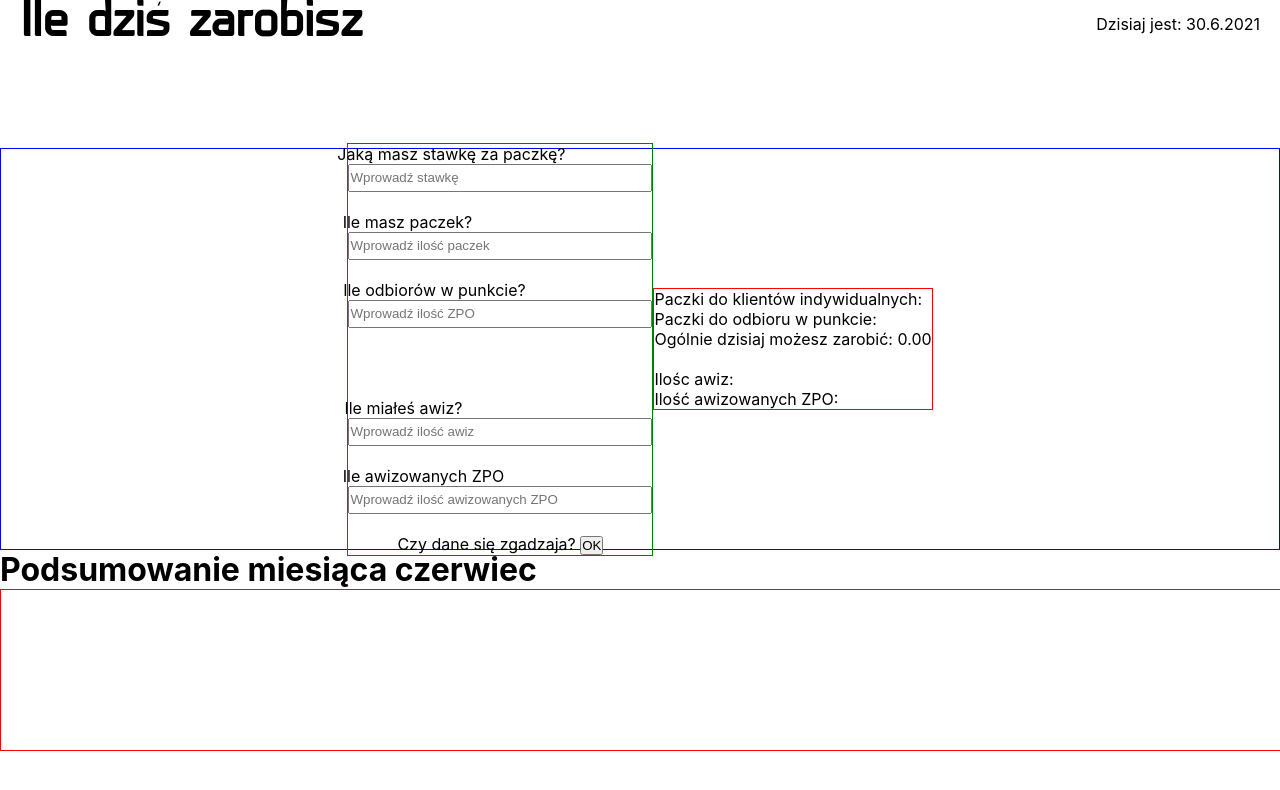
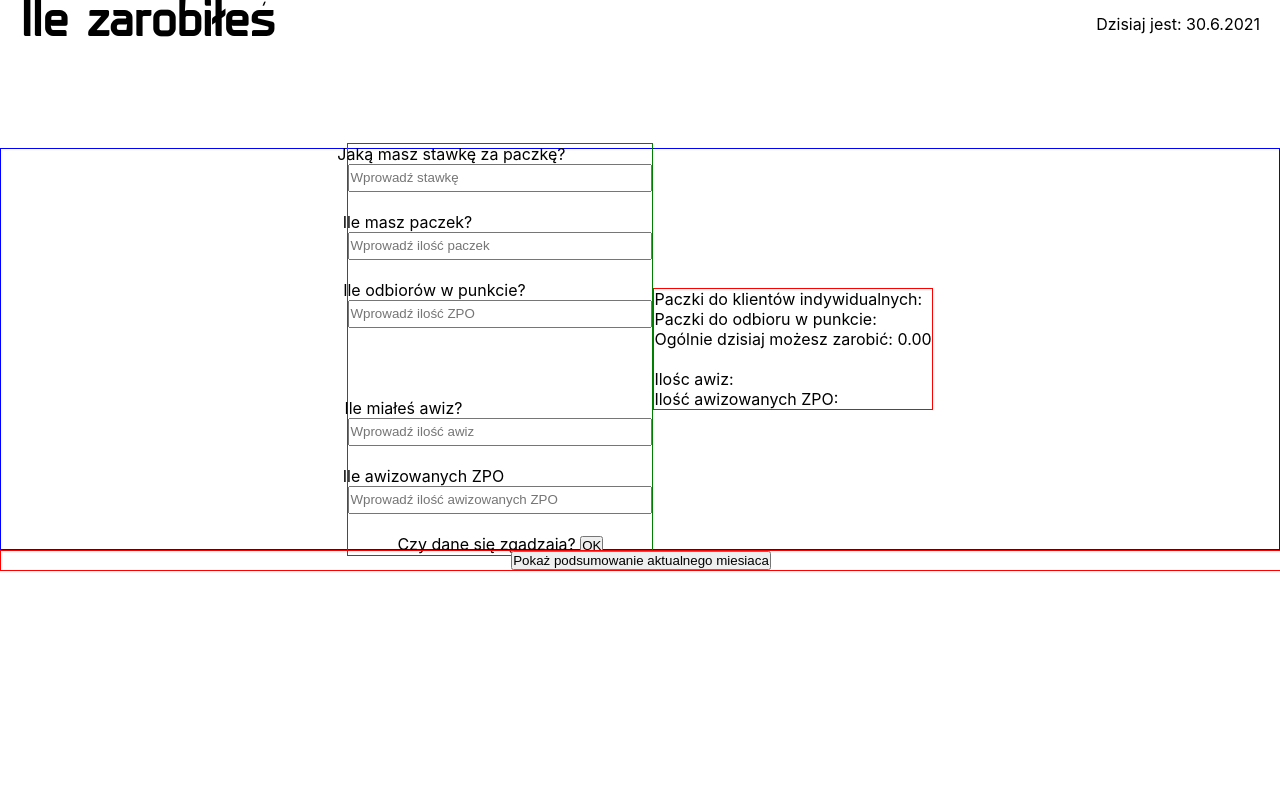
Before and after one commit to RaQ13/MyApp, a React (Create React App) app in the folder my-app/: page / in a window 1280 px wide. Shown: the top 790 px of the page. Built offline with nearby package versions, Linux system fonts and the light colour scheme; data requests are answered from the project's data file.

Commit message:
vieving actual mont days statistics, preparing styles for chart

```diff
--- a/my-app/src/Header.js
+++ b/my-app/src/Header.js
@@ -5,7 +5,7 @@ export const Header = (props) => {
     return (
         <div className="container">
             <div className="header">
-                    <h2>Ile dziś zarobisz</h2>
+                    <h2>Ile zarobiłeś</h2>
                     <p>Dzisiaj jest: {date.getDate()}.{date.getMonth() +1}.{date.getFullYear()}</p>
             </div>
         </div>
--- a/my-app/src/MonthSummary.js
+++ b/my-app/src/MonthSummary.js
@@ -7,21 +7,18 @@ export const MonthSummary = (props) => {
     const [month, setMonth] = useState("");
     const [monthStats, setMonthStats] = useState([]);
     const [fowardedMonth, setFowardedMonth] = useState([]);
+    const [showSummary, setShowSummary] = useState(false);
 
     useEffect(() => {
         setMonth(props.date.getMonth() + 1);
-        GetDb();
-    }, []);
-
-    const GetDb = () => {
         fetch(`${API}/db`).then(res => res.json()).then(data => {
             setMonthStats(data.db);
         })
             .catch(error => {
                 console.log(error);
             })
-        MonthBars(monthStats);
-    }
+    }, []);
+
 
     const MonthBars = (db) => {
 
@@ -33,9 +30,8 @@ export const MonthSummary = (props) => {
 
         })
         setFowardedMonth(searchedMonths);
-        console.log(fowardedMonth);
-        console.log(searchedMonths);
     }
+
 
     const Month = () => {
         if (month === 1) {
@@ -76,14 +72,37 @@ export const MonthSummary = (props) => {
         }
     }
 
+    const ShowSummamry = (e) => {
+        if (showSummary === false) {
+            setShowSummary(prev => (!prev));
+        }
+    }
+
+    if (showSummary === false) {
+        return (
+            <>
+                <div className="container month__summary__container">
+                    <div className="month__summary">
+                        <div className="month__summary__bars">
+                            <button style={{
+                                display: "block",
+                                margin: "0 auto",
+                            }} onClick={e => {ShowSummamry(e); MonthBars(monthStats);}}>Pokaż podsumowanie aktualnego miesiaca</button>
+                        </div>
+                    </div>
+                </div>
+            </>
+        )
+    }
+
     return (
         <>
-            <div className="container month__summary__container">
+            <div className="container month__summary__container center">
                 <div className="month__summary">
                     {Month()}
                 </div>
                 <div className="month__summary__bars">
-                    <ul className="days">
+                    <ul className="days-bars">
                         {fowardedMonth.map(function (day, index){
                             console.log(day.day)
                             return (
@@ -94,6 +113,14 @@ export const MonthSummary = (props) => {
                             )
                         })}
                     </ul>
+                    <ul className="days-numbers">
+                        {fowardedMonth.map(function (day, index){
+                            console.log(day.day)
+                            return (
+                                <li key={index}><p>{day.day}</p></li>
+                            )
+                        })}
+                    </ul>
                 </div>
             </div>
         </>
--- a/my-app/src/scss/main.scss
+++ b/my-app/src/scss/main.scss
@@ -16,6 +16,7 @@
   url("../fonts/Prime-Regular.woff") format("woff");
 }
 
+//header
 
 .container {
   max-width: 1325px;
@@ -40,10 +41,7 @@
   }
 }
 
-
-
-
-//header
+//daily form
 
 .daily__form__container {
   border: 1px solid blue;
@@ -105,8 +103,10 @@
   }
 }
 
+//month summary section
+
 .month__summary__container {
-  height: 20vh;
+  height: 30vh;
   .month__summary {
     h2 {
       font-size: 2rem;
@@ -117,14 +117,15 @@
     width: 100%;
     border: 1px solid red;
     position: relative;
-    .days {
+    .days-bars, .days-numbers {
+      padding: 30px;
       display: flex;
       flex-direction: row;
       align-items: flex-end;
       position: absolute;
       bottom: 0;
       left: 0;
-      height: 90%;
+      height: 80%;
       li {
         @include center;
         width: 20px;
@@ -137,5 +138,12 @@
         }
       }
     }
+    .days-numbers {
+      li {
+        p {
+          transform: rotate(0deg);
+        }
+      }
+    }
   }
 }
```
